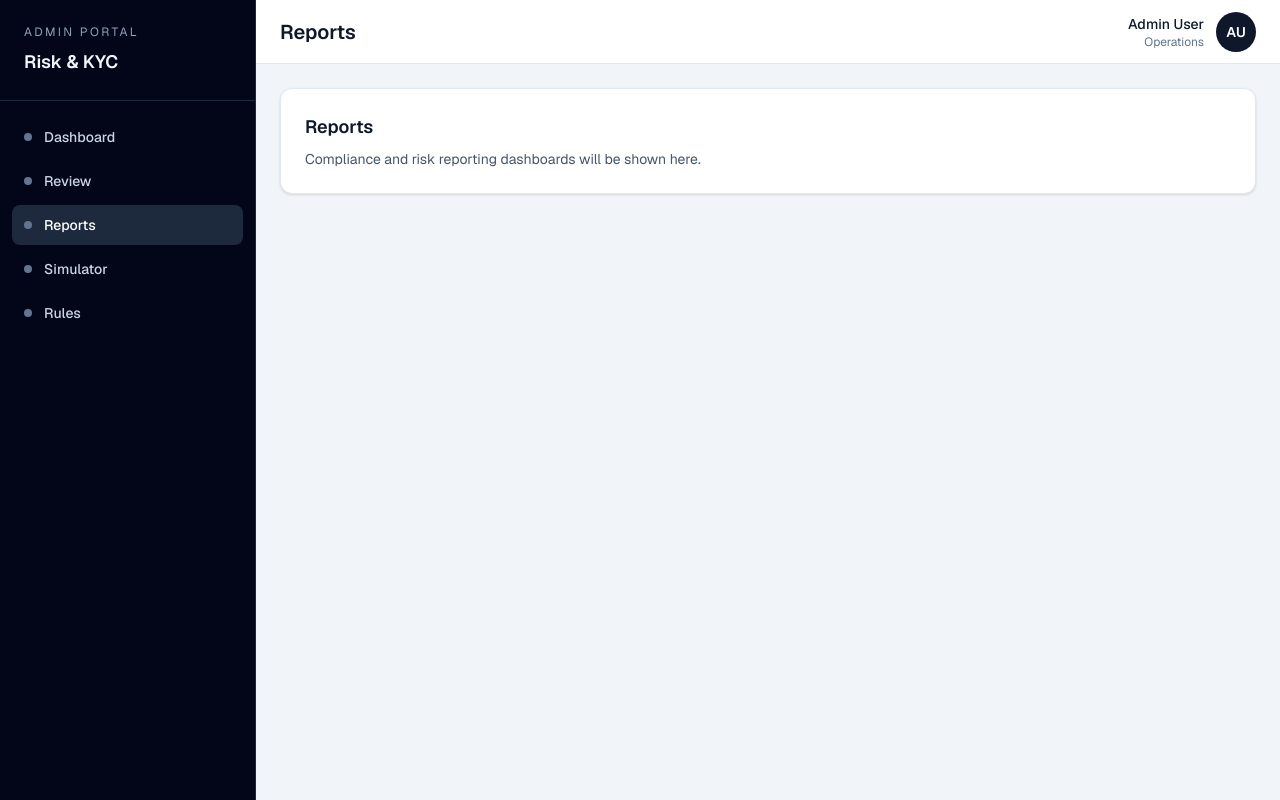
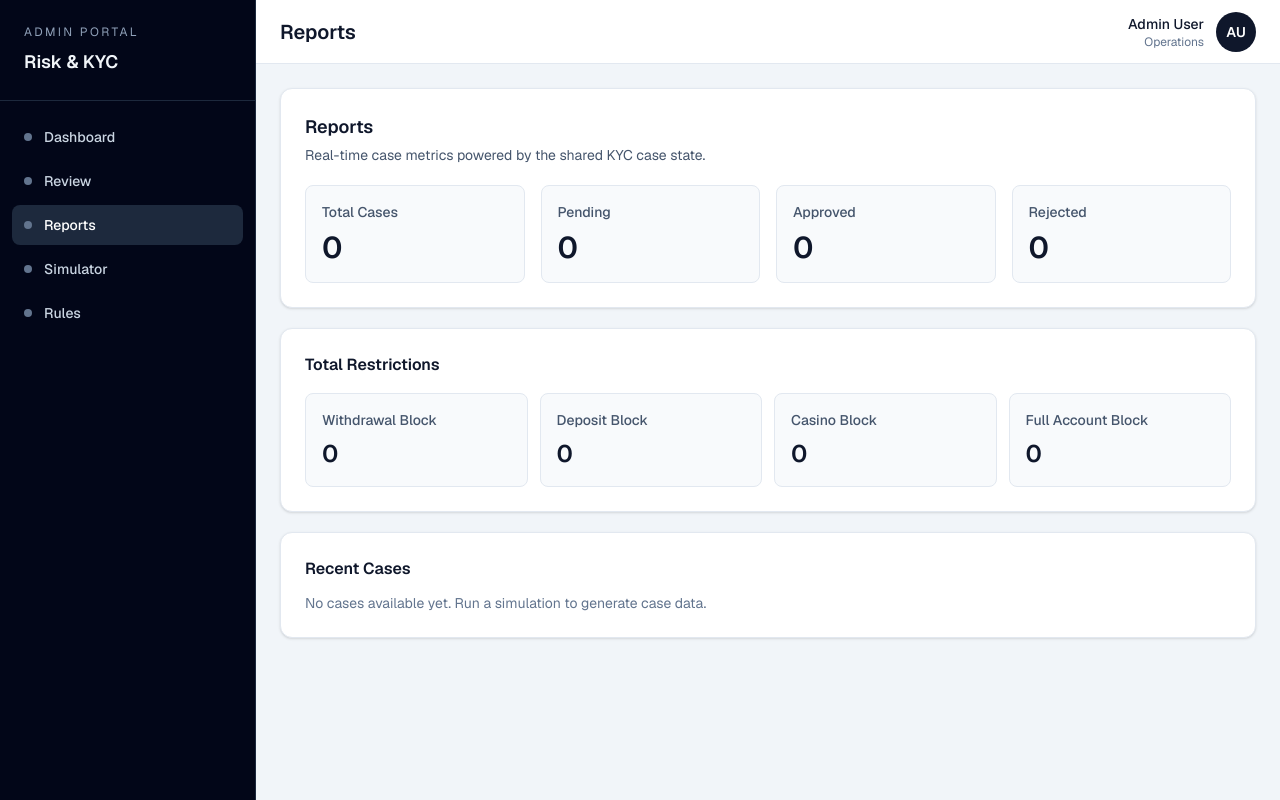
Before and after one commit to ptsportsbookcom-sudo/risk-kyc, a Next.js app: page /reports in a window 1280 px wide. Built offline with nearby package versions, Linux system fonts and the light colour scheme.

Commit message:
connect reports to cases data and add metrics

```diff
--- a/app/(admin)/reports/page.tsx
+++ b/app/(admin)/reports/page.tsx
@@ -1,10 +1,132 @@
+"use client";
+
+import { useMemo } from "react";
+import { useKycCases } from "@/app/components/kyc-cases-context";
+
+const trackedRestrictions = [
+  "Withdrawal Block",
+  "Deposit Block",
+  "Casino Block",
+  "Full Account Block",
+] as const;
+
 export default function ReportsPage() {
+  const { cases } = useKycCases();
+
+  const metrics = useMemo(() => {
+    const totalCases = cases.length;
+    const pendingCases = cases.filter((item) => item.status === "Pending").length;
+    const approvedCases = cases.filter((item) => item.status === "Approved").length;
+    const rejectedCases = cases.filter((item) => item.status === "Rejected").length;
+
+    const restrictionCounts = trackedRestrictions.map((restriction) => ({
+      label: restriction,
+      count: cases.filter((item) => item.restrictions.includes(restriction)).length,
+    }));
+
+    return {
+      totalCases,
+      pendingCases,
+      approvedCases,
+      rejectedCases,
+      restrictionCounts,
+    };
+  }, [cases]);
+
+  const recentCases = useMemo(() => cases.slice(0, 8), [cases]);
+
   return (
-    <section className="rounded-xl border border-slate-200 bg-white p-6 shadow-sm">
-      <h3 className="text-lg font-semibold text-slate-900">Reports</h3>
-      <p className="mt-2 text-sm text-slate-600">
-        Compliance and risk reporting dashboards will be shown here.
-      </p>
-    </section>
+    <div className="space-y-5">
+      <section className="rounded-xl border border-slate-200 bg-white p-6 shadow-sm">
+        <h3 className="text-lg font-semibold text-slate-900">Reports</h3>
+        <p className="mt-1 text-sm text-slate-600">
+          Real-time case metrics powered by the shared KYC case state.
+        </p>
+
+        <div className="mt-5 grid gap-4 sm:grid-cols-2 xl:grid-cols-4">
+          <MetricCard label="Total Cases" value={metrics.totalCases} />
+          <MetricCard label="Pending" value={metrics.pendingCases} />
+          <MetricCard label="Approved" value={metrics.approvedCases} />
+          <MetricCard label="Rejected" value={metrics.rejectedCases} />
+        </div>
+      </section>
+
+      <section className="rounded-xl border border-slate-200 bg-white p-6 shadow-sm">
+        <h4 className="text-base font-semibold text-slate-900">
+          Total Restrictions
+        </h4>
+        <div className="mt-4 grid gap-3 sm:grid-cols-2 xl:grid-cols-4">
+          {metrics.restrictionCounts.map((item) => (
+            <article
+              key={item.label}
+              className="rounded-lg border border-slate-200 bg-slate-50 p-4"
+            >
+              <p className="text-sm font-medium text-slate-600">{item.label}</p>
+              <p className="mt-2 text-2xl font-semibold text-slate-900">
+                {item.count}
+              </p>
+            </article>
+          ))}
+        </div>
+      </section>
+
+      <section className="rounded-xl border border-slate-200 bg-white p-6 shadow-sm">
+        <h4 className="text-base font-semibold text-slate-900">Recent Cases</h4>
+
+        {recentCases.length === 0 ? (
+          <p className="mt-3 text-sm text-slate-500">
+            No cases available yet. Run a simulation to generate case data.
+          </p>
+        ) : (
+          <div className="mt-4 overflow-x-auto rounded-lg border border-slate-200">
+            <table className="min-w-full divide-y divide-slate-200">
+              <thead className="bg-slate-50">
+                <tr>
+                  <th className="px-4 py-3 text-left text-xs font-semibold uppercase tracking-wide text-slate-600">
+                    User ID
+                  </th>
+                  <th className="px-4 py-3 text-left text-xs font-semibold uppercase tracking-wide text-slate-600">
+                    Username
+                  </th>
+                  <th className="px-4 py-3 text-left text-xs font-semibold uppercase tracking-wide text-slate-600">
+                    Status
+                  </th>
+                  <th className="px-4 py-3 text-left text-xs font-semibold uppercase tracking-wide text-slate-600">
+                    Created Date
+                  </th>
+                </tr>
+              </thead>
+              <tbody className="divide-y divide-slate-100 bg-white">
+                {recentCases.map((item) => (
+                  <tr key={item.id}>
+                    <td className="px-4 py-3 text-sm font-medium text-slate-800">
+                      {item.userId}
+                    </td>
+                    <td className="px-4 py-3 text-sm text-slate-700">
+                      {item.username}
+                    </td>
+                    <td className="px-4 py-3 text-sm text-slate-700">
+                      {item.status}
+                    </td>
+                    <td className="px-4 py-3 text-sm text-slate-700">
+                      {item.createdDate}
+                    </td>
+                  </tr>
+                ))}
+              </tbody>
+            </table>
+          </div>
+        )}
+      </section>
+    </div>
   );
 }
+
+function MetricCard({ label, value }: { label: string; value: number }) {
+  return (
+    <article className="rounded-lg border border-slate-200 bg-slate-50 p-4">
+      <p className="text-sm font-medium text-slate-600">{label}</p>
+      <p className="mt-2 text-3xl font-semibold text-slate-900">{value}</p>
+    </article>
+  );
+}
```
